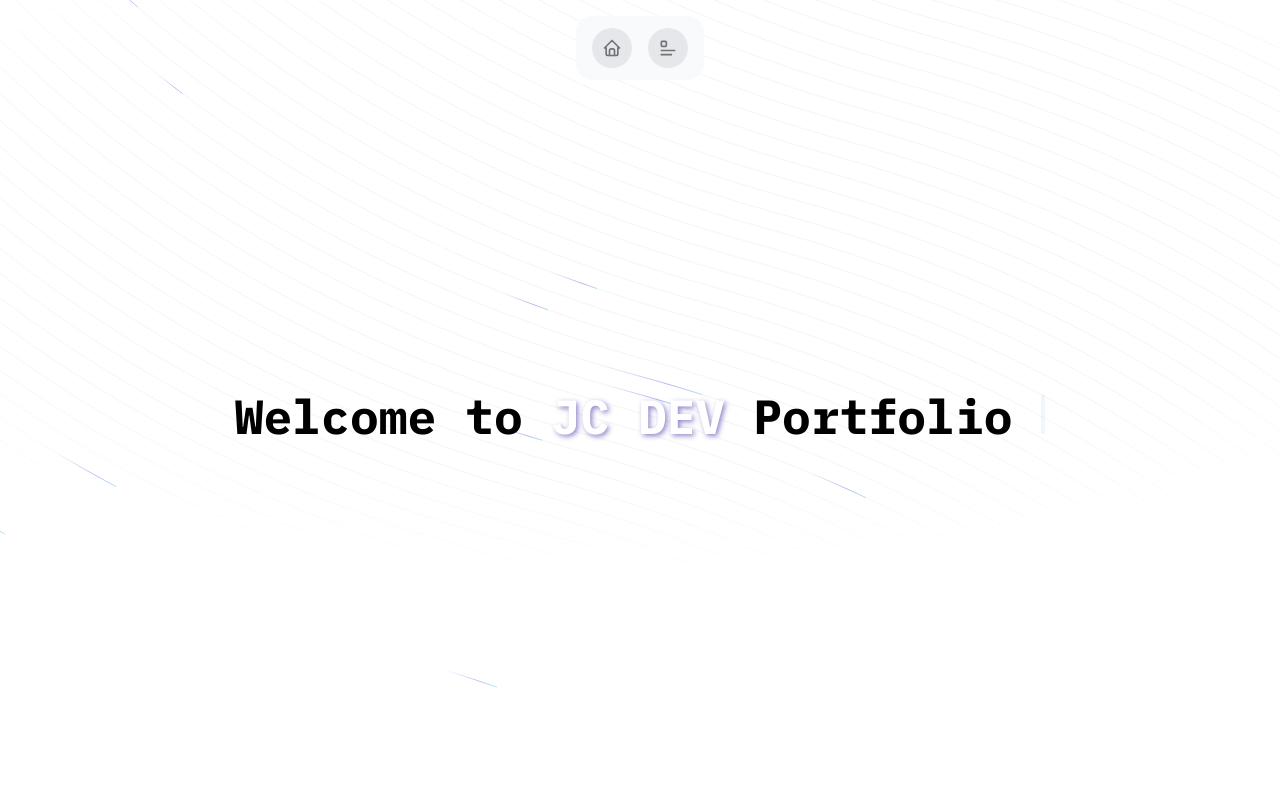
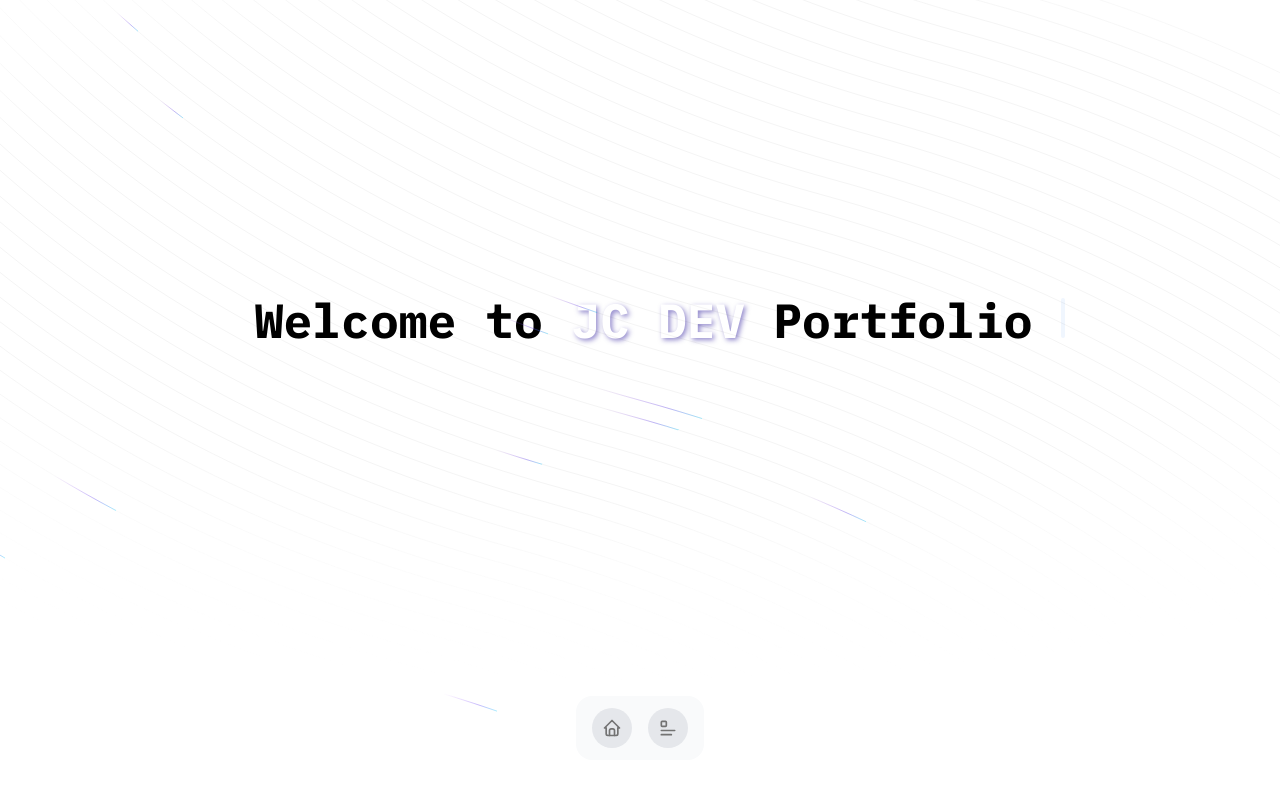
Before and after one commit to jcdev92/jcdev-portfolio, a Next.js app: page / in a window 1280 px wide. Shown: the top 786 px of the page. Built offline with nearby package versions, Linux system fonts and the light colour scheme.

Commit message:
add: transition pages implement

```diff
--- a/app/(home)/components/Navbar.tsx
+++ b/app/(home)/components/Navbar.tsx
@@ -28,7 +28,7 @@ export function FloatingDockDemo() {
     },
   ];
   return (
-    <div className="sticky top-0 z-50 p-4 flex items-center justify-center w-full">
+    <div className="sticky bottom-0 z-50 p-10 flex items-center justify-center w-full">
       <FloatingDock
         mobileClassName="translate-y-20" // only for demo, remove for production
         items={links}
--- a/app/(home)/page.tsx
+++ b/app/(home)/page.tsx
@@ -2,10 +2,8 @@ import { Hero } from "./components/HeroSection";
 
 export default function Home() {
   return (
-    <div className="min-h-screen w-full rounded-md antialiased">
-      <div className="max-w-screen-2xl mx-auto relative z-10">
+    <div className="h-screen max-w-screen-2xl mx-auto relative z-10 rounded-md antialiased">
         <Hero />
-      </div>
     </div>
   );
 }
--- a/app/layout.tsx
+++ b/app/layout.tsx
@@ -4,6 +4,7 @@ import { IBM_Plex_Mono } from "next/font/google";
 import "./globals.css";
 import { BackgroundBeams } from "@/components/ui/background-beams";
 import { FloatingDockDemo } from "./(home)/components/Navbar";
+import { Transition } from "@/components/ui/transition";
 
 export const metadata: Metadata = {
   title: "JC DEV",
@@ -31,8 +32,12 @@ export default function RootLayout({
             enableSystem
             disableTransitionOnChange
           >
-            <FloatingDockDemo />
-            {children}
+            <header>
+              <Transition>
+                {children}
+              </Transition>
+              <FloatingDockDemo />
+            </header>
           </ThemeProvider>
           <BackgroundBeams />
         </body>
--- /dev/null
+++ b/components/ui/transition.tsx
@@ -0,0 +1,14 @@
+'use client'
+import { motion } from "framer-motion"
+
+export const Transition = ({ children }: { children: React.ReactNode }) => {
+    return (
+        <motion.div
+            initial={{ x:20, opacity: 0 }}
+            animate={{ y: 0, opacity: 1 }}
+            transition={{ duration: 0.75, ease: "easeInOut" }}
+        >
+            {children}
+        </motion.div>
+    )
+}
```
